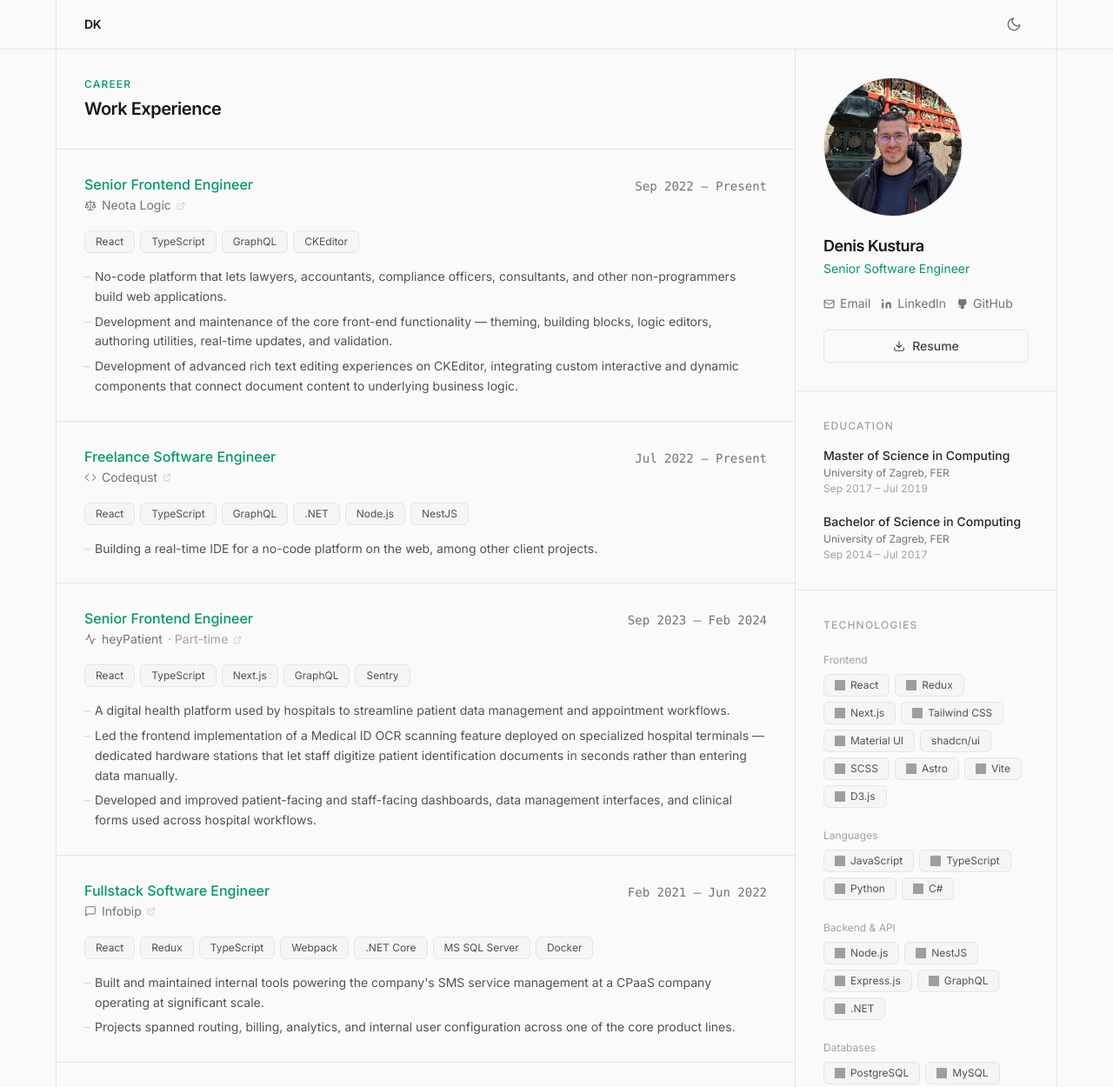
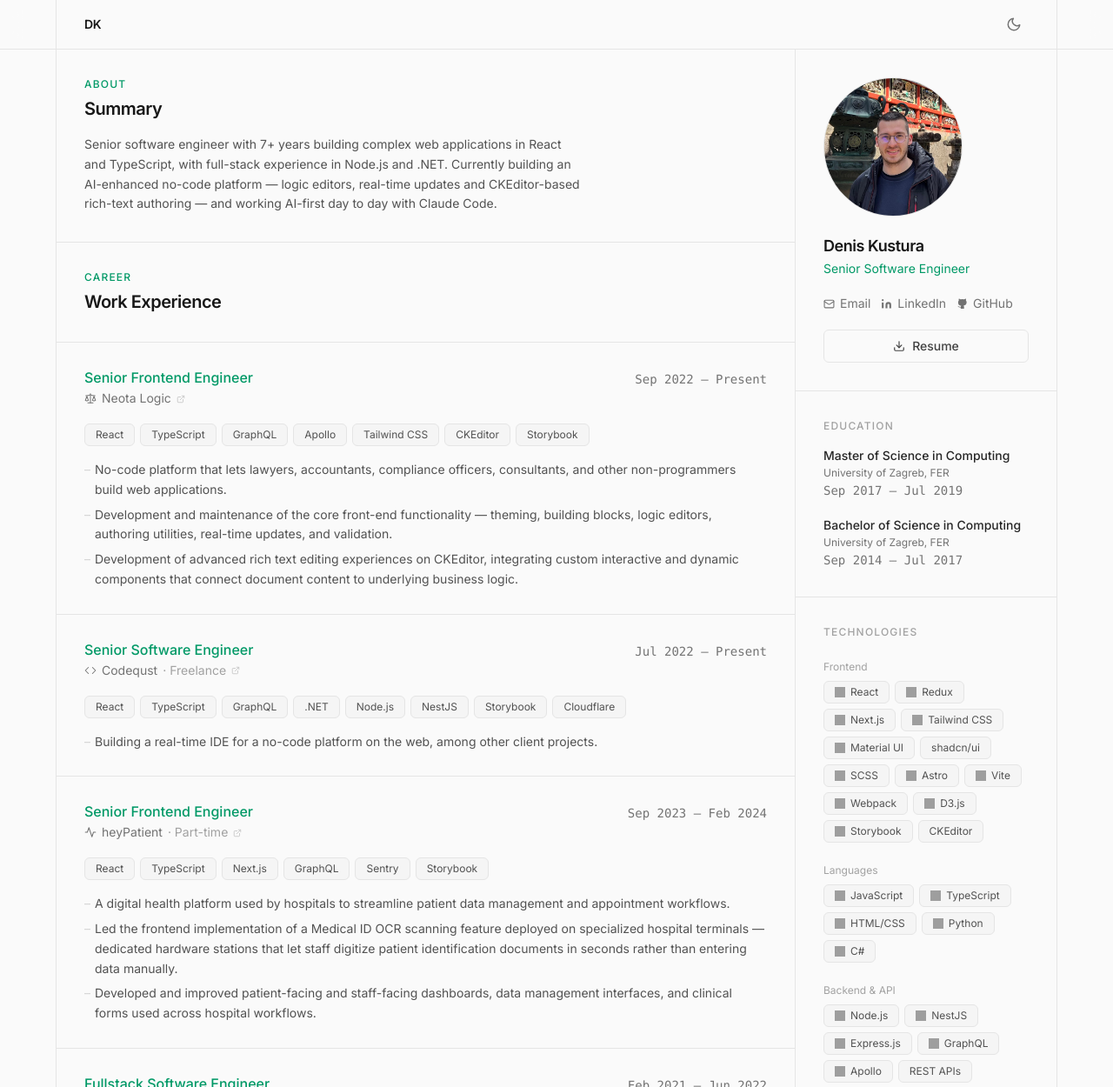
Before and after one commit to dKustura/resume, an Astro site: page / in a window 1280 px wide. Shown: the top 1250 px of the page at 87% size. Built offline with nearby package versions, Linux system fonts and the light colour scheme; Astro itself is replaced by a stand-in of ours; grey boxes are pictures that could not be loaded.

Commit message:
Sync website with CV

```diff
--- a/resume_template.html
+++ b/resume_template.html
@@ -321,7 +321,7 @@
       <div class="entry">
         <div class="entry-date">Jul 2022<br>Present</div>
         <div>
-          <div class="role">Software Engineer <span class="org">— <a href="https://codequst.com">Codequst</a></span> <span class="sub">(freelance)</span></div>
+          <div class="role">Senior Software Engineer <span class="org">— <a href="https://codequst.com">Codequst</a></span> <span class="sub">(freelance)</span></div>
           <div class="stack"><b>React</b> · <b>TypeScript</b> · <b>GraphQL</b> · .NET · Node.js · NestJS · Storybook · Cloudflare</div>
           <ul class="bullets"><li>Building a real-time IDE for a no-code platform on the web, among other client projects.</li></ul>
         </div>
@@ -344,7 +344,7 @@
         <div class="entry-date">Feb 2021<br>Jun 2022</div>
         <div>
           <div class="role">Fullstack Software Engineer <span class="org">— <a href="https://www.infobip.com">Infobip</a></span></div>
-          <div class="stack"><b>React</b> · <b>Redux</b> · <b>TypeScript</b> · Webpack · Storybook · .NET Core · MS SQL Server · Docker</div>
+          <div class="stack"><b>React</b> · <b>Redux</b> · <b>TypeScript</b> · Webpack · Storybook · .NET · MS SQL Server · Docker</div>
           <ul class="bullets"><li>Built internal tools powering the company's SMS service management at a CPaaS company operating at significant scale — routing, billing, analytics, and user configuration across a core product line.</li></ul>
         </div>
       </div>
@@ -353,7 +353,7 @@
         <div class="entry-date">Mar 2019<br>Jan 2021</div>
         <div>
           <div class="role">Fullstack Software Engineer <span class="org">— <a href="https://www.avl.com/en">AVL</a></span></div>
-          <div class="stack"><b>React</b> · <b>Redux</b> · <b>TypeScript</b> · Cypress · Material UI · Storybook · .NET Core · MySQL</div>
+          <div class="stack"><b>React</b> · <b>Redux</b> · <b>TypeScript</b> · Cypress · Material UI · Storybook · .NET · MySQL</div>
           <ul class="bullets"><li>Web applications for automotive OEMs including Ford and Daimler / Mercedes-Benz — vehicle and parts-management systems, manufacturing pipeline tools, and related internal platforms.</li></ul>
         </div>
       </div>
--- a/src/components/items/ExperienceItem.astro
+++ b/src/components/items/ExperienceItem.astro
@@ -67,7 +67,7 @@ const {
         </a>
       </div>
       <p
-        class="text-sm font-mono text-neutral-500 dark:text-neutral-400 mt-1 tabular-nums shrink-0"
+        class="text-sm font-mono text-neutral-500 dark:text-neutral-400 mt-1 shrink-0 tabular-nums"
       >
         {period}
       </p>
--- a/src/components/items/ProjectItem.astro
+++ b/src/components/items/ProjectItem.astro
@@ -46,7 +46,7 @@ const { title, description, period, tech = [], link } = Astro.props;
         }
       </h3>
       <p
-        class="text-xs text-neutral-400 dark:text-neutral-500 tabular-nums mt-1 shrink-0"
+        class="text-sm font-mono text-neutral-500 dark:text-neutral-400 mt-1 shrink-0 tabular-nums"
       >
         {period}
       </p>
--- a/src/components/items/ResearchItem.astro
+++ b/src/components/items/ResearchItem.astro
@@ -50,7 +50,7 @@ const { title, link, subtitle, description, period, tech = [] } = Astro.props;
         }
       </div>
       <p
-        class="text-xs font-mono text-neutral-500 dark:text-neutral-400 mt-1 shrink-0 tabular-nums"
+        class="text-sm font-mono text-neutral-500 dark:text-neutral-400 mt-1 shrink-0 tabular-nums"
       >
         {period}
       </p>
--- a/src/components/sections/EducationSection.astro
+++ b/src/components/sections/EducationSection.astro
@@ -26,7 +26,7 @@ const { items } = Astro.props;
           <p class="text-xs text-neutral-500 dark:text-neutral-400 mt-0.5">
             {item.school}
           </p>
-          <p class="text-xs text-neutral-400 dark:text-neutral-500 tabular-nums mt-0.5">
+          <p class="text-sm font-mono text-neutral-500 dark:text-neutral-400 tabular-nums mt-0.5">
             {item.period}
           </p>
         </div>
--- /dev/null
+++ b/src/components/sections/SummarySection.astro
@@ -0,0 +1,24 @@
+---
+import { personal } from '../../data';
+---
+
+<section
+  id="summary"
+  class="px-8 py-8 border-b border-neutral-200 dark:border-neutral-800"
+>
+  <p
+    class="text-xs font-medium uppercase tracking-widest text-emerald-600 dark:text-emerald-400 mb-1.5"
+  >
+    About
+  </p>
+  <h2
+    class="text-xl font-semibold tracking-tight text-neutral-900 dark:text-neutral-100"
+  >
+    Summary
+  </h2>
+  <p
+    class="mt-4 text-sm text-neutral-600 dark:text-neutral-400 leading-relaxed max-w-prose"
+  >
+    {personal.summary}
+  </p>
+</section>
--- a/src/components/sections/index.ts
+++ b/src/components/sections/index.ts
@@ -1,4 +1,5 @@
 export { default as ProfileSection } from './ProfileSection.astro';
+export { default as SummarySection } from './SummarySection.astro';
 export { default as EducationSection } from './EducationSection.astro';
 export { default as TechGrid } from './TechGrid.astro';
 export { default as Interests } from './Interests.astro';
--- a/src/data/experience.ts
+++ b/src/data/experience.ts
@@ -7,7 +7,15 @@ export const experience: ExperienceEntry[] = [
     companyUrl: 'https://neota.com',
     iconType: 'legal',
     period: 'Sep 2022 – Present',
-    tech: ['React', 'TypeScript', 'GraphQL', 'CKEditor'],
+    tech: [
+      'React',
+      'TypeScript',
+      'GraphQL',
+      'Apollo',
+      'Tailwind CSS',
+      'CKEditor',
+      'Storybook',
+    ],
     bullets: [
       'No-code platform that lets lawyers, accountants, compliance officers, consultants, and other non-programmers build web applications.',
       'Development and maintenance of the core front-end functionality — theming, building blocks, logic editors, authoring utilities, real-time updates, and validation.',
@@ -15,12 +23,22 @@ export const experience: ExperienceEntry[] = [
     ],
   },
   {
-    role: 'Freelance Software Engineer',
+    role: 'Senior Software Engineer',
     company: 'Codequst',
     companyUrl: 'https://codequst.com',
     iconType: 'software',
     period: 'Jul 2022 – Present',
-    tech: ['React', 'TypeScript', 'GraphQL', '.NET', 'Node.js', 'NestJS'],
+    tech: [
+      'React',
+      'TypeScript',
+      'GraphQL',
+      '.NET',
+      'Node.js',
+      'NestJS',
+      'Storybook',
+      'Cloudflare',
+    ],
+    note: 'Freelance',
     bullets: [
       'Building a real-time IDE for a no-code platform on the web, among other client projects.',
     ],
@@ -31,7 +49,7 @@ export const experience: ExperienceEntry[] = [
     companyUrl: 'https://en.heypatient.com',
     iconType: 'healthcare',
     period: 'Sep 2023 – Feb 2024',
-    tech: ['React', 'TypeScript', 'Next.js', 'GraphQL', 'Sentry'],
+    tech: ['React', 'TypeScript', 'Next.js', 'GraphQL', 'Sentry', 'Storybook'],
     note: 'Part-time',
     bullets: [
       'A digital health platform used by hospitals to streamline patient data management and appointment workflows.',
@@ -50,7 +68,8 @@ export const experience: ExperienceEntry[] = [
       'Redux',
       'TypeScript',
       'Webpack',
-      '.NET Core',
+      'Storybook',
+      '.NET',
       'MS SQL Server',
       'Docker',
     ],
@@ -71,7 +90,8 @@ export const experience: ExperienceEntry[] = [
       'TypeScript',
       'Cypress',
       'Material UI',
-      '.NET Core',
+      'Storybook',
+      '.NET',
       'MySQL',
     ],
     bullets: [
@@ -85,6 +105,6 @@ export const experience: ExperienceEntry[] = [
     companyUrl: 'https://ericssonnikolatesla.com',
     iconType: 'cloud',
     period: 'Jul 2017 – Dec 2017',
-    tech: ['JavaScript', 'D3.js', 'Node.js'],
+    tech: ['JavaScript', 'D3.js', 'Node.js', 'Storybook'],
   },
 ];
--- a/src/data/personal.ts
+++ b/src/data/personal.ts
@@ -3,6 +3,8 @@ import type { Personal } from './types';
 export const personal: Personal = {
   name: 'Denis Kustura',
   title: 'Senior Software Engineer',
+  summary:
+    'Senior software engineer with 7+ years building complex web applications in React and TypeScript, with full-stack experience in Node.js and .NET. Currently building an AI-enhanced no-code platform — logic editors, real-time updates and CKEditor-based rich-text authoring — and working AI-first day to day with Claude Code.',
   email: 'denis@codequst.com',
   linkedin: 'https://linkedin.com/in/denis-kustura',
   github: 'https://github.com/dKustura',
--- a/src/data/projects.ts
+++ b/src/data/projects.ts
@@ -35,11 +35,4 @@ export const projects: ProjectEntry[] = [
       'Google Cloud Functions',
     ],
   },
-  {
-    title: 'Rudimentary social network',
-    description:
-      'University project — a basic social network with real-time features.',
-    period: 'Sep 2016 – Jan 2017',
-    tech: ['Node.js', 'Express.js', 'Socket.io', 'MongoDB', 'Heroku'],
-  },
 ];
--- a/src/data/techGroups.ts
+++ b/src/data/techGroups.ts
@@ -13,7 +13,10 @@ export const techGroups: TechGroup[] = [
       { name: 'SCSS', icon: 'sass' },
       { name: 'Astro', icon: 'astro' },
       { name: 'Vite', icon: 'vite' },
+      { name: 'Webpack', icon: 'webpack' },
       { name: 'D3.js', icon: 'd3dotjs' },
+      { name: 'Storybook', icon: 'storybook' },
+      { name: 'CKEditor', icon: null },
     ],
   },
   {
@@ -21,6 +24,7 @@ export const techGroups: TechGroup[] = [
     items: [
       { name: 'JavaScript', icon: 'javascript' },
       { name: 'TypeScript', icon: 'typescript' },
+      { name: 'HTML/CSS', icon: 'html5' },
       { name: 'Python', icon: 'python' },
       { name: 'C#', icon: 'csharp' },
     ],
@@ -32,6 +36,8 @@ export const techGroups: TechGroup[] = [
       { name: 'NestJS', icon: 'nestjs' },
       { name: 'Express.js', icon: 'express', darkInvert: true },
       { name: 'GraphQL', icon: 'graphql' },
+      { name: 'Apollo', icon: 'apollographql', darkInvert: true },
+      { name: 'REST APIs', icon: null },
       { name: '.NET', icon: 'dotnet' },
     ],
   },
@@ -60,7 +66,8 @@ export const techGroups: TechGroup[] = [
       { name: 'Git', icon: 'git' },
       { name: 'Docker', icon: 'docker' },
       { name: 'Google Cloud', icon: 'googlecloud' },
-      { name: 'Claude', icon: 'anthropic', darkInvert: true },
+      { name: 'Cloudflare', icon: 'cloudflare' },
+      { name: 'Claude Code', icon: 'anthropic', darkInvert: true },
     ],
   },
 ];
--- a/src/data/types.ts
+++ b/src/data/types.ts
@@ -54,6 +54,7 @@ export interface TechGroup {
 export interface Personal {
   name: string;
   title: string;
+  summary: string;
   email: string;
   linkedin: string;
   github: string;
--- a/src/pages/index.astro
+++ b/src/pages/index.astro
@@ -2,7 +2,13 @@
 import Layout from '../layouts/Layout.astro';
 import { Nav } from '../components/ui';
 import { ExperienceItem, ProjectItem, ResearchItem } from '../components/items';
-import { ProfileSection, EducationSection, TechGrid, Interests } from '../components/sections';
+import {
+  ProfileSection,
+  SummarySection,
+  EducationSection,
+  TechGrid,
+  Interests,
+} from '../components/sections';
 import { experience, projects, research, education, techGroups } from '../data';
 
 ---
@@ -33,6 +39,9 @@ import { experience, projects, research, education, techGroups } from '../data';
       <div
         class="order-2 md:col-start-1 md:row-start-1 md:border-r border-neutral-200 dark:border-neutral-800"
       >
+        <!-- Summary -->
+        <SummarySection />
+
         <!-- Work Experience -->
         <section
           id="experience"
```
Also changed, not shown: README.md, 2 other files.
